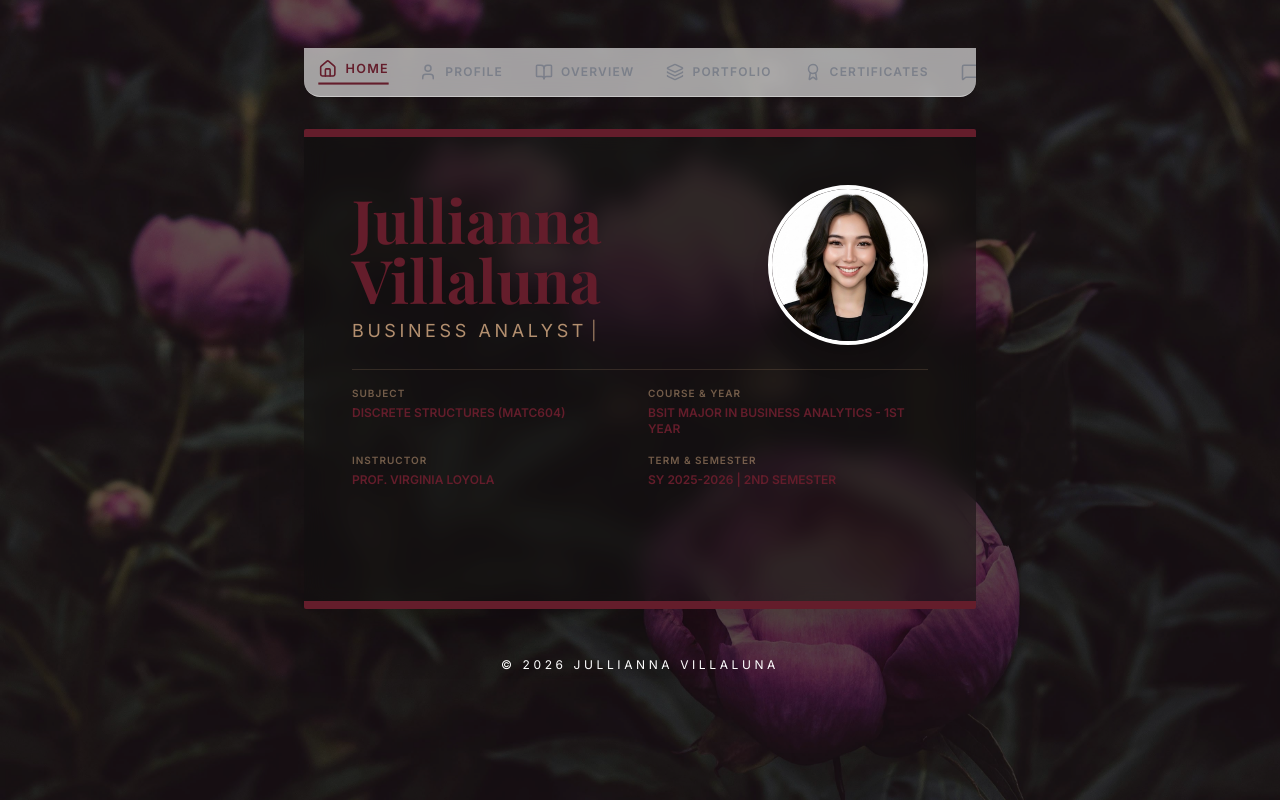
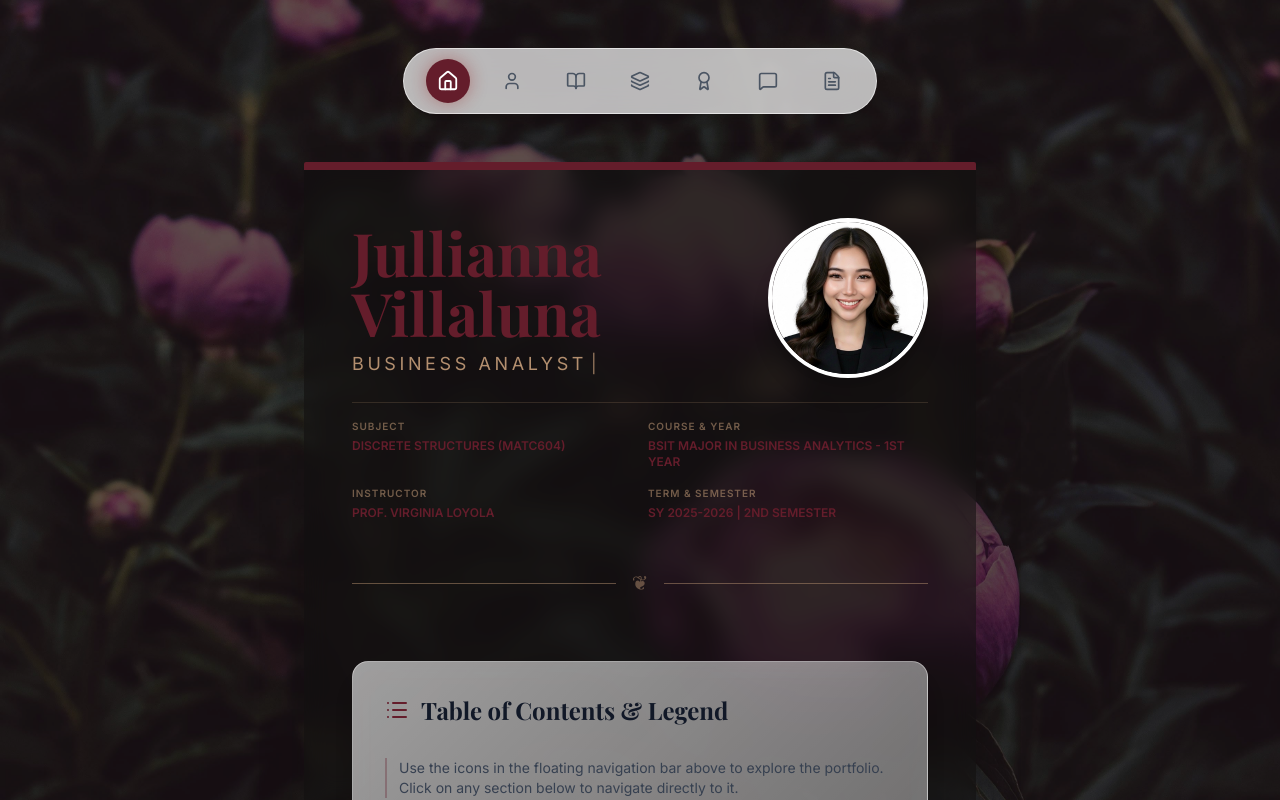
Before and after one commit to Yanyannnaaa/Villaluna_MATC604_101BA_E-Portfolio, a React (Vite) app: page / in a window 1280 px wide. Shown: the top 800 px of the page. Built offline with nearby package versions, Linux system fonts and the light colour scheme; a web font is replaced by a local one.

Commit message:
Improved Resume and Route

```diff
--- a/src/App.jsx
+++ b/src/App.jsx
@@ -8,9 +8,18 @@ import Certificates from './components/Certificates';
 import Reflections from './components/Reflections';
 import Resume from './components/Resume';
 import Navigation from './components/Navigation';
+import TableOfContents from './components/TableOfContents';
 import { Analytics } from "@vercel/analytics/react"
 
 const App = () => {
+  const Divider = () => (
+    <div className="flex items-center gap-4 my-12 opacity-50">
+      <div className="h-px bg-warm-sand flex-1"></div>
+      <div className="text-warm-sand text-xl">❦</div>
+      <div className="h-px bg-warm-sand flex-1"></div>
+    </div>
+  );
+
   return (
     <div className="relative min-h-screen font-sans selection:bg-warm-sand selection:text-white overflow-x-hidden">
 
@@ -39,7 +48,13 @@ const App = () => {
         <div className="bg-soft-pearl/60 backdrop-blur-md shadow-2xl rounded-sm p-8 md:p-12 border-y-8 border-crimson-depth min-h-[60vh]">
 
           <Routes>
-            <Route path="/" element={<Hero />} />
+            <Route path="/" element={
+              <>
+                <Hero />
+                <Divider />
+                <TableOfContents />
+              </>
+            } />
             <Route path="/profile" element={<StudentProfile />} />
             <Route path="/overview" element={<CourseOverview />} />
             <Route path="/portfolio" element={<Portfolio />} />
--- a/src/components/Navigation.jsx
+++ b/src/components/Navigation.jsx
@@ -4,34 +4,41 @@ import { Home, User, BookOpen, Layers, Award, MessageSquare, FileText } from 'lu
 
 const Navigation = () => {
   const navItems = [
-    { path: '/', label: 'Home', icon: <Home size={18} /> },
-    { path: '/profile', label: 'Profile', icon: <User size={18} /> },
-    { path: '/overview', label: 'Overview', icon: <BookOpen size={18} /> },
-    { path: '/portfolio', label: 'Portfolio', icon: <Layers size={18} /> },
-    { path: '/certificates', label: 'Certificates', icon: <Award size={18} /> },
-    { path: '/reflections', label: 'Reflections', icon: <MessageSquare size={18} /> },
-    { path: '/resume', label: 'Resume', icon: <FileText size={18} /> },
+    { path: '/', label: 'Home', icon: <Home size={20} /> },
+    { path: '/profile', label: 'Profile', icon: <User size={20} /> },
+    { path: '/overview', label: 'Overview', icon: <BookOpen size={20} /> },
+    { path: '/portfolio', label: 'Portfolio', icon: <Layers size={20} /> },
+    { path: '/certificates', label: 'Certificates', icon: <Award size={20} /> },
+    { path: '/reflections', label: 'Reflections', icon: <MessageSquare size={20} /> },
+    { path: '/resume', label: 'Resume', icon: <FileText size={20} /> },
   ];
 
   return (
-    <nav className="sticky top-0 z-50 mb-8 px-2 md:px-0">
-      <div className="bg-white/60 backdrop-blur-md border-b border-white/40 shadow-sm py-3 px-4 rounded-b-2xl flex items-center justify-between overflow-x-auto no-scrollbar">
-        <ul className="flex items-center gap-6 md:gap-8 mx-auto whitespace-nowrap">
+    <nav className="sticky top-6 z-50 mb-12 flex justify-center w-full px-4 pointer-events-none">
+      <div className="bg-white/70 backdrop-blur-xl border border-white/60 shadow-xl py-3 px-6 rounded-full flex items-center justify-center overflow-visible pointer-events-auto">
+        <ul className="flex items-center gap-4 sm:gap-6">
           {navItems.map((item) => (
-            <li key={item.path}>
+            <li key={item.path} className="relative group">
               <NavLink
                 to={item.path}
                 className={({ isActive }) =>
-                  `flex items-center gap-2 text-xs font-bold uppercase tracking-widest transition-all duration-300 ${
+                  `flex items-center justify-center w-10 h-10 rounded-full transition-all duration-300 ${
                     isActive
-                      ? 'text-crimson-depth scale-105 border-b-2 border-crimson-depth pb-1'
-                      : 'text-gray-500 hover:text-crimson-depth opacity-70 hover:opacity-100'
+                      ? 'bg-crimson-depth text-white shadow-[0_0_15px_rgba(153,27,27,0.4)] scale-110'
+                      : 'bg-transparent text-gray-600 hover:bg-white/80 hover:text-crimson-depth hover:scale-110 hover:shadow-md'
                   }`
                 }
               >
                 {item.icon}
-                <span className="hidden sm:inline">{item.label}</span>
               </NavLink>
+
+              {/* Tooltip */}
+              <div className="absolute -bottom-10 left-1/2 -translate-x-1/2 opacity-0 translate-y-2 group-hover:opacity-100 group-hover:translate-y-0 transition-all duration-300 pointer-events-none z-50">
+                <div className="bg-gray-900 text-white text-[10px] font-bold uppercase tracking-wider px-3 py-1.5 rounded shadow-lg whitespace-nowrap">
+                  {item.label}
+                  <div className="absolute -top-1 left-1/2 -translate-x-1/2 border-4 border-transparent border-b-gray-900"></div>
+                </div>
+              </div>
             </li>
           ))}
         </ul>
--- a/src/components/Portfolio.jsx
+++ b/src/components/Portfolio.jsx
@@ -92,7 +92,8 @@ const Portfolio = () => {
       description: "Focused practice on constructing and interpreting tree diagrams for counting and probability.",
       tags: ["Tree Diagrams", "Counting"],
       icon: <PenTool size={16} />,
-      theme: "blue"
+      theme: "blue",
+      image: "/assets/portfolio/midtermtree.jpg"
     },
     {
       term: "Midterms",
--- a/src/components/Resume.jsx
+++ b/src/components/Resume.jsx
@@ -26,7 +26,7 @@ const Resume = () => {
 
         <div className="grid grid-cols-1 md:grid-cols-2 gap-8">
           <div className="space-y-4">
-            <h4 className="text-xs text-warm-sand font-bold uppercase tracking-tighter border-l-2 border-crimson-depth pl-2">Education</h4>
+            <h4 className="font-serif text-1xl font-bold text-gray-900">Education</h4>
             <div className="space-y-2">
               <p className="text-sm font-bold text-gray-900">José Rizal University</p>
               <p className="text-xs text-gray-600 italic">BS in Information Technology (2025-Present)</p>
@@ -34,7 +34,7 @@ const Resume = () => {
           </div>
 
           <div className="space-y-4">
-            <h4 className="text-xs text-warm-sand font-bold uppercase tracking-tighter border-l-2 border-crimson-depth pl-2">Summary</h4>
+            <h4 className="font-serif text-1xl font-bold text-gray-900">Summary</h4>
             <p className="text-xs text-gray-700 leading-relaxed font-medium">
               Aspiring Business Analyst with a strong foundation in logic and data structures. Passionate about leveraging technology to drive business intelligence and operational efficiency.
             </p>
--- a/src/components/TableOfContents.jsx
+++ b/src/components/TableOfContents.jsx
@@ -1,41 +1,48 @@
 import React from 'react';
-import { List } from 'lucide-react';
+import { Link } from 'react-router-dom';
+import { List, Home, User, BookOpen, Layers, Award, MessageSquare, FileText } from 'lucide-react';
 
 const TableOfContents = () => {
   const sections = [
-    { id: 'cover', label: '1. Cover Page' },
-    { id: 'profile', label: '2. Student Profile' },
-    { id: 'overview', label: '3. Course Overview' },
-    { id: 'portfolio', label: '4. Laboratory & Activities' },
-    { id: 'certificates', label: '5. Certificates & Trainings' },
-    { id: 'reflections', label: '6. Course Reflections' },
-    { id: 'resume', label: '7. Resume' },
+    { id: '/', label: 'Cover Page', icon: <Home size={20} /> },
+    { id: '/profile', label: 'Student Profile', icon: <User size={20} /> },
+    { id: '/overview', label: 'Course Overview', icon: <BookOpen size={20} /> },
+    { id: '/portfolio', label: 'Laboratory & Activities', icon: <Layers size={20} /> },
+    { id: '/certificates', label: 'Certificates & Trainings', icon: <Award size={20} /> },
+    { id: '/reflections', label: 'Course Reflections', icon: <MessageSquare size={20} /> },
+    { id: '/resume', label: 'Resume', icon: <FileText size={20} /> },
   ];
 
-  const scrollToSection = (id) => {
-    const element = document.getElementById(id);
-    if (element) {
-      element.scrollIntoView({ behavior: 'smooth' });
-    }
-  };
+  return (
+    <section id="toc" className="space-y-6 mt-16 pb-8">
+      <div className="bg-gradient-to-br from-white/60 to-white/30 backdrop-blur-md border border-white/40 p-8 rounded-2xl shadow-xl">
+        <div className="flex items-center gap-3 mb-8">
+          <List className="text-crimson-depth" size={24} />
+          <h2 className="font-serif text-2xl font-bold text-gray-900">Table of Contents & Legend</h2>
+        </div>
 
-  return (
-    <section id="toc" className="space-y-6 mt-16">
-      <div className="bg-gradient-to-br from-white/60 to-white/30 backdrop-blur-md border border-white/40 p-8 rounded-2xl shadow-xl">
-        <div className="flex items-center gap-3 mb-6">
-          <List className="text-crimson-depth" size={24} />
-          <h2 className="font-serif text-2xl font-bold text-gray-900">Table of Contents</h2>
-        </div>
+        <p className="text-sm text-gray-700 font-medium mb-6 border-l-2 border-crimson-depth/30 pl-3">
+          Use the icons in the floating navigation bar above to explore the portfolio. Click on any section below to navigate directly to it.
+        </p>
+
         <nav>
-          <ul className="grid grid-cols-1 md:grid-cols-2 gap-y-3 gap-x-8">
-            {sections.map((section) => (
-              <li key={section.id}>
-                <button
-                  onClick={() => scrollToSection(section.id)}
-                  className="text-sm font-bold text-gray-700 hover:text-crimson-depth transition-colors uppercase tracking-wider text-left w-full"
+          <ul className="grid grid-cols-1 md:grid-cols-2 gap-y-4 gap-x-8">
+            {sections.map((section, index) => (
+              <li key={section.id} className="group">
+                <Link
+                  to={section.id}
+                  className="flex items-center gap-4 p-3 rounded-xl hover:bg-white/50 border border-transparent hover:border-white/60 transition-all duration-300 hover:shadow-md"
                 >
-                  {section.label}
-                </button>
+                  <div className="flex items-center justify-center w-10 h-10 rounded-full bg-white/60 text-gray-600 group-hover:bg-crimson-depth group-hover:text-white transition-colors duration-300 shadow-sm">
+                    {section.icon}
+                  </div>
+                  <div>
+                    <div className="text-xs text-crimson-depth font-bold opacity-70 mb-0.5">0{index + 1}</div>
+                    <div className="text-sm font-bold text-gray-800 uppercase tracking-wider group-hover:text-crimson-depth transition-colors">
+                      {section.label}
+                    </div>
+                  </div>
+                </Link>
               </li>
             ))}
           </ul>
```
Also changed, not shown: public/assets/portfolio/midtermtree.jpg (added).
